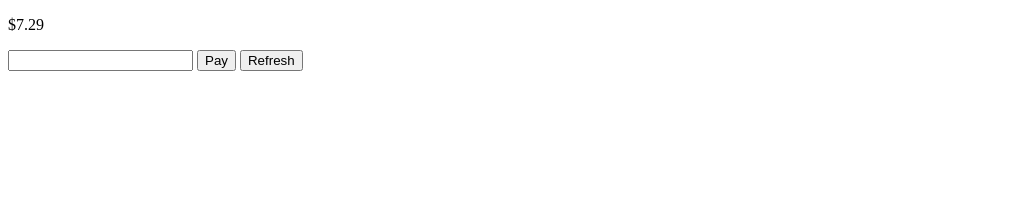
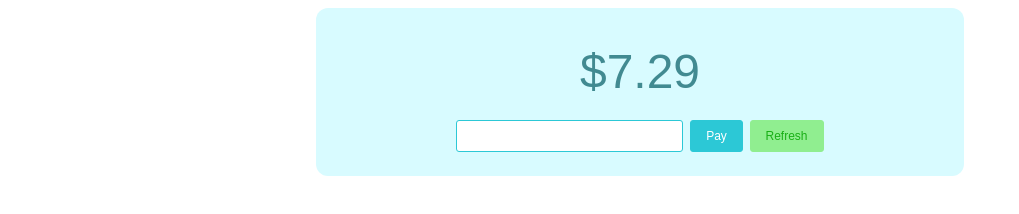
Before and after one commit to richflee/money-till, a website: page index.html in a window 1280 px wide. Shown: the whole page, without its empty margins (0-1019 px from the left). Drawn offline with Linux system fonts and the light colour scheme.

Commit message:
Some styling. And catching errors properly.

```diff
--- a/index.html
+++ b/index.html
@@ -6,14 +6,19 @@
     <meta http-equiv="X-UA-Compatible" content="ie=edge">
     <title>Document</title>
 
+    <link rel="stylesheet" href="style.css">
     <script type="text/javascript" src="./index.js"></script>
 
     <!-- <script src="index.js"></script> -->
 </head>
 <body>
-    <p id="price-display"></p>
-    <input type="text" name="payment" id="payment-input">
-    <button type="submit" id="submit-payment">Pay</button>
-    <button type="submit" id="refresh-button">Refresh</button>
+    <div class="content-container">
+        <p id="price-display"></p>
+        <div class="field-container">
+            <input type="text" name="payment" id="payment-input">
+            <button type="submit" id="submit-payment">Pay</button>
+            <button type="submit" id="refresh-button">Refresh</button>
+        </div>
+    </div>
 </body>
 </html>
--- a/index.js
+++ b/index.js
@@ -33,6 +33,15 @@ window.onload = function() {
     submitBtn.addEventListener("click", function() {
         var paymentInput = +document.getElementById("payment-input").value;
         var itemPrice = +document.getElementById("price-display").innerText.replace('$', '');
-        console.log(changeMachine.pay(itemPrice, paymentInput));
+
+        try {
+            var changeDenominations = changeMachine.pay(itemPrice, paymentInput);
+            console.log('SUCCESS!');
+            console.log(changeDenominations);
+        } catch(err) {
+            console.error('****WRONG****');
+            console.error(err);
+        }
+
     });
 }
--- /dev/null
+++ b/style.css
@@ -0,0 +1,54 @@
+html, body {
+    font-size: 16px;
+    font-family: Arial, Helvetica, sans-serif;
+}
+
+.content-container {
+    background: #d8fbff;
+    border-radius: 0.5em;
+    font-size: 1.5rem;
+    text-align: center;
+    margin: 0 auto;
+    padding: 1em;
+    width: 600px;
+}
+
+.field-container {
+    margin: 0 auto;
+    width: 75%;
+}
+
+#price-display {
+    color: #418a91;
+    font-size: 2em;
+    margin: .25em 0;
+    margin-bottom: 0.4em;
+}
+
+.field-container button#refresh-button {
+    background: lightgreen;
+    border-color: lightgreen;
+    color: #19af16;
+}
+
+.field-container button {
+    background: #2cc8d6;
+    border: 1px solid #2cc8d6;
+    border-radius: 0.25em;
+    color: white;
+    font-size: 0.75rem;
+    line-height: 2.5;
+    margin: 0;
+    padding: 0 1.25em;
+}
+
+.field-container input {
+    background: white;
+    border: 1px solid #2cc8d6;
+    border-radius: 0.25em;
+    font-size: 0.75rem;
+    line-height: 2.5;
+    margin: 0;
+    padding: 0;
+    width: 50%;
+}
```
